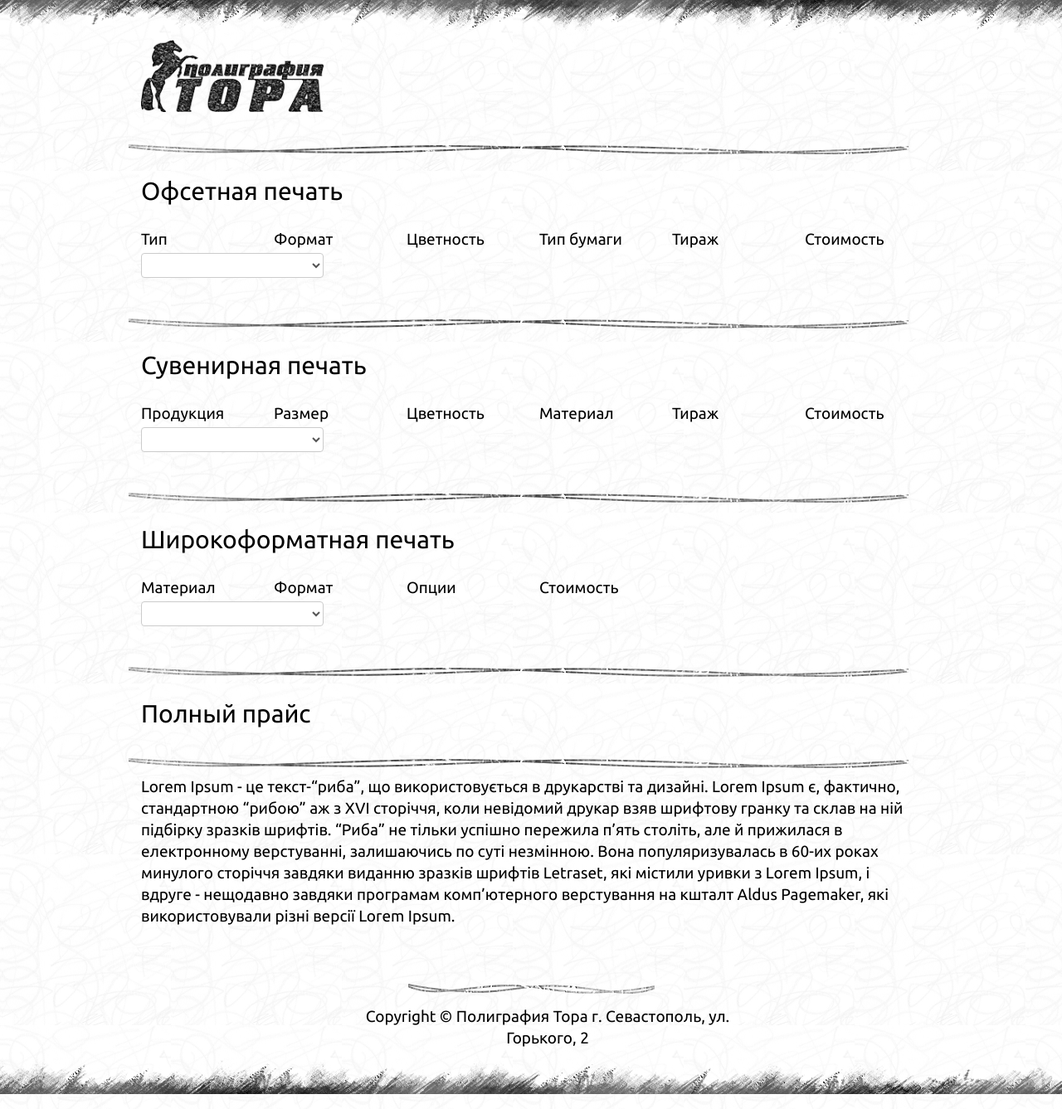
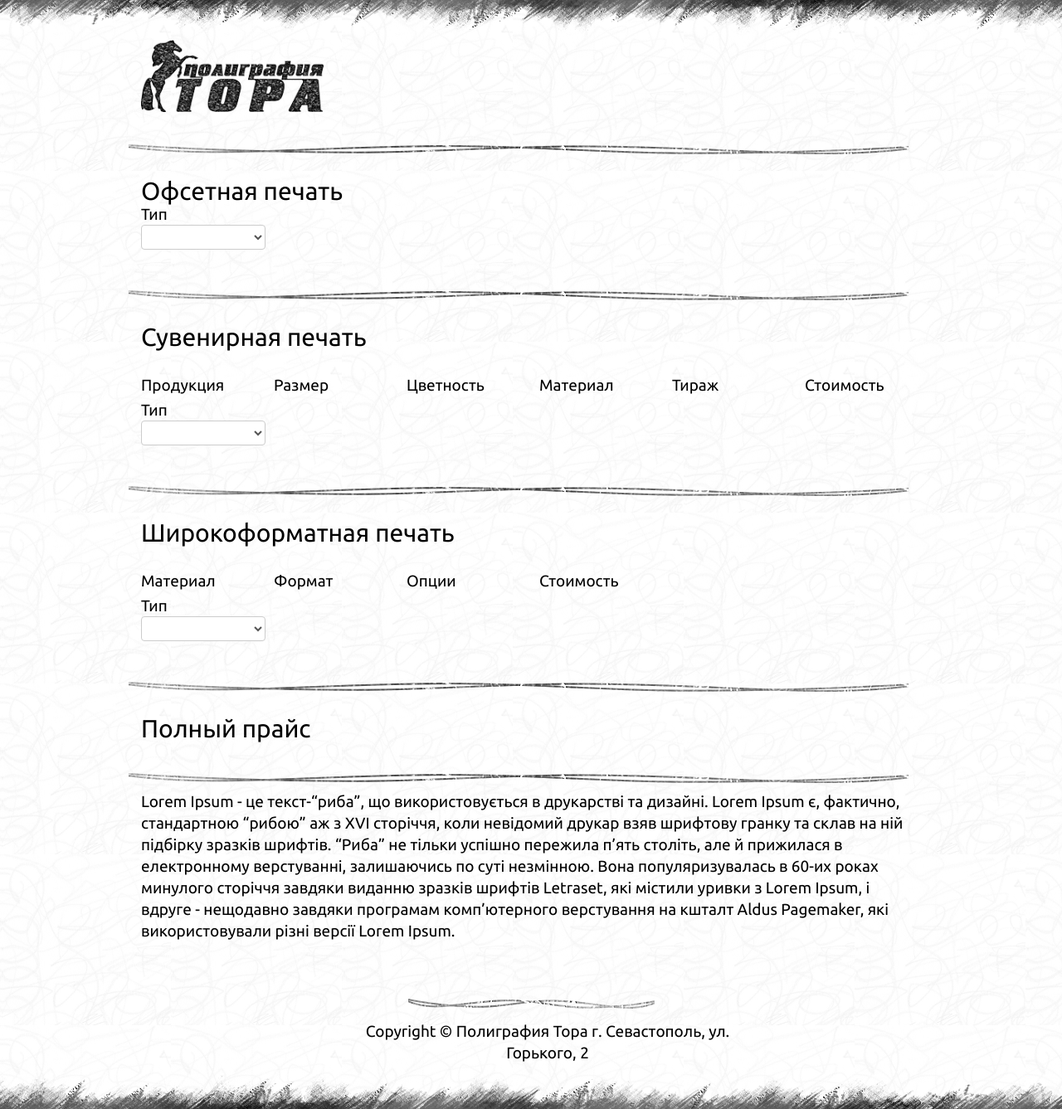
Before and after one commit to ArtTora/site, a Jekyll site: the page built from prices.md, in a window 1280 px wide. Shown: the whole page at 83% size. Built offline with Jekyll 4.4.1, drawn with Linux system fonts in a browser that asks for light colours; nearby versions of some CDN libraries; Markdown is read by kramdown in place of the engine named in the settings; a script that is not in the unit is left out.

Commit message:
fix price list

```diff
--- a/_layouts/prices.html
+++ b/_layouts/prices.html
@@ -11,15 +11,6 @@ layout: default
       </div>
     </div>
   </div>
-</div>
-
-<div class="price-list row-fluid">
-  <div class="span2">Тип</div>
-  <div class="span2">Формат</div>
-  <div class="span2">Цветность</div>
-  <div class="span2">Тип бумаги</div>
-  <div class="span2">Тираж</div>
-  <div class="span2">Стоимость</div>
 </div>
 
 <div class="offset-container"></div>
--- a/css/style.css
+++ b/css/style.css
@@ -1860,3 +1860,25 @@ iframe {
   overflow: hidden;
   padding-bottom: 30px;
 }
+
+.next-step {
+  float: left;
+}
+
+.step .input {
+  float: left;
+  margin-right: 10px;
+}
+
+.step select {
+  width: 150px;
+}
+
+.step input {
+  float: left;
+  margin-right: 10px;
+}
+
+.step .result {
+  float: left;
+}
--- a/js/price-list.js
+++ b/js/price-list.js
@@ -1,6 +1,13 @@
 (function(global){
     var allDate = {};
     var itemNames = ['formats', 'chromaticities', 'paper_types', 'items'];
+
+    var labels = {
+        offset: {
+            header: ['Тип', 'Формат', 'Цветность', 'Тип бумаги', 'Тираж', 'Стоимость'],
+            blanks: ['Выберите тип', 'Выберите формат', 'Выберите цветность', 'Выберите тип бумаги', 'Выберите тираж', 'Выберите стоимость']
+        }
+    };
 
     var getItems = function(item){
         var items = item.formats || item.chromaticities || item.paper_types;
@@ -71,8 +78,11 @@
         });
     };
 
-    var step = function(list, parentContainter){
+    var step = function(list, parentContainter, index){
+        index = index || 0;
+
         var container = jQuery('<div />', { class: 'step' }).appendTo(parentContainter);
+        var headerContainer = jQuery('<div />', { class: 'header' }).appendTo(container);
         var selectContainer = jQuery('<div />', { class: 'input' }).appendTo(container);
         var nextStepContainer = jQuery('<div />', { class: 'next-step' }).appendTo(container);
         var currentOptionsContainer = jQuery('<div />', { class: 'current-options' }).appendTo(container);
@@ -82,6 +92,8 @@
         var result = 0;
 
         if(select){
+            headerContainer.html(labels.offset.header[index]);
+
             selectContainer.append(select);
             select.change(function(){
                 nextStepContainer.empty();
@@ -95,7 +107,7 @@
 
                 if(items){
                     items.parent = currentItem;
-                    nextStep = step(items, nextStepContainer);
+                    nextStep = step(items, nextStepContainer, index + 1);
                 } else {
                     resultContainer.html(currentItem.value);
                 }
--- a/prices.md
+++ b/prices.md
@@ -3,6 +3,7 @@ layout: prices
 title: Полный прайс
 description:
 keywords:
+
 ---
 
 Lorem Ipsum - це текст-"риба", що використовується в друкарстві та дизайні. Lorem Ipsum є, фактично, стандартною "рибою" аж з XVI сторіччя, коли невідомий друкар взяв шрифтову гранку та склав на ній підбірку зразків шрифтів. "Риба" не тільки успішно пережила п'ять століть, але й прижилася в електронному верстуванні, залишаючись по суті незмінною. Вона популяризувалась в 60-их роках минулого сторіччя завдяки виданню зразків шрифтів Letraset, які містили уривки з Lorem Ipsum, і вдруге - нещодавно завдяки програмам комп'ютерного верстування на кшталт Aldus Pagemaker, які використовували різні версії Lorem Ipsum.
```
